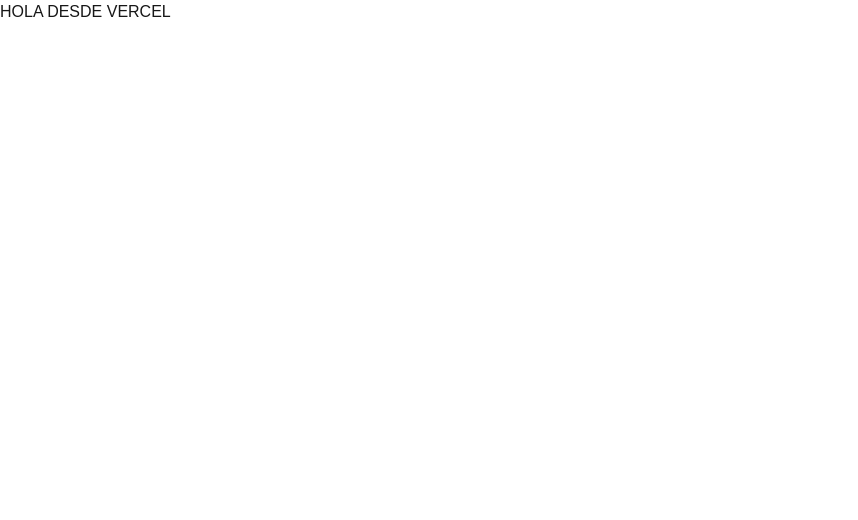
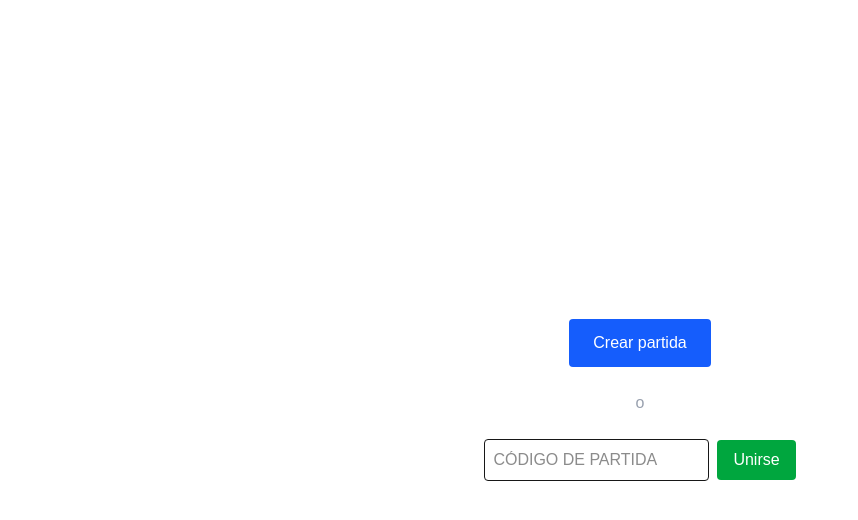
Before and after one commit to ivanberruet/buzz-game, a Next.js app: page / in a window 1280 px wide. Shown: the top 520 px of the page, without its empty margins (0-858 px from the left). Built offline with nearby package versions, Linux system fonts and the light colour scheme.

Commit message:
Test ended

```diff
--- a/src/app/page.tsx
+++ b/src/app/page.tsx
@@ -1,45 +1,37 @@
 import { createGame } from "@/actions/game-actions";
 
-export default function Home() {
+export default function HomePage() {
   return (
-    <main>
-      <h1>HOLA DESDE VERCEL</h1>
+    <main className="flex min-h-screen flex-col items-center justify-center gap-6">
+
+      <form action={createGame}>
+        <button
+          type="submit"
+          className="bg-blue-600 text-white px-6 py-3 rounded"
+        >
+          Crear partida
+        </button>
+      </form>
+
+      <div className="text-gray-400">
+        o
+      </div>
+
+      <form action="/join">
+        <input
+          name="code"
+          placeholder="Código de partida"
+          className="border p-2 rounded uppercase"
+        />
+
+        <button
+          type="submit"
+          className="ml-2 bg-green-600 text-white px-4 py-2 rounded"
+        >
+          Unirse
+        </button>
+      </form>
+
     </main>
   );
 }
-
-// export default function HomePage() {
-//   return (
-//     <main className="flex min-h-screen flex-col items-center justify-center gap-6">
-
-//       <form action={createGame}>
-//         <button
-//           type="submit"
-//           className="bg-blue-600 text-white px-6 py-3 rounded"
-//         >
-//           Crear partida
-//         </button>
-//       </form>
-
-//       <div className="text-gray-400">
-//         o
-//       </div>
-
-//       <form action="/join">
-//         <input
-//           name="code"
-//           placeholder="Código de partida"
-//           className="border p-2 rounded uppercase"
-//         />
-
-//         <button
-//           type="submit"
-//           className="ml-2 bg-green-600 text-white px-4 py-2 rounded"
-//         >
-//           Unirse
-//         </button>
-//       </form>
-
-//     </main>
-//   );
-// }
```
